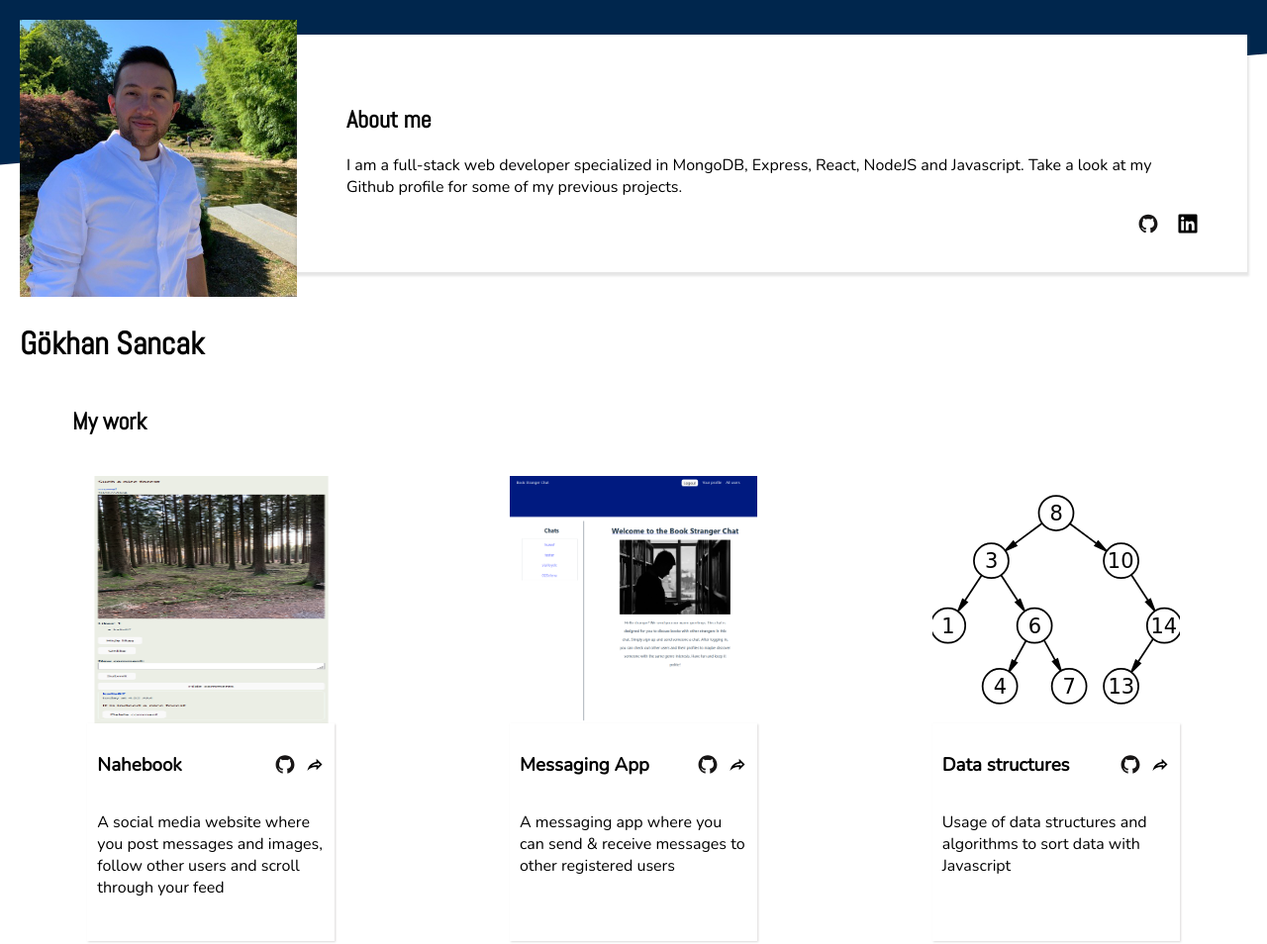
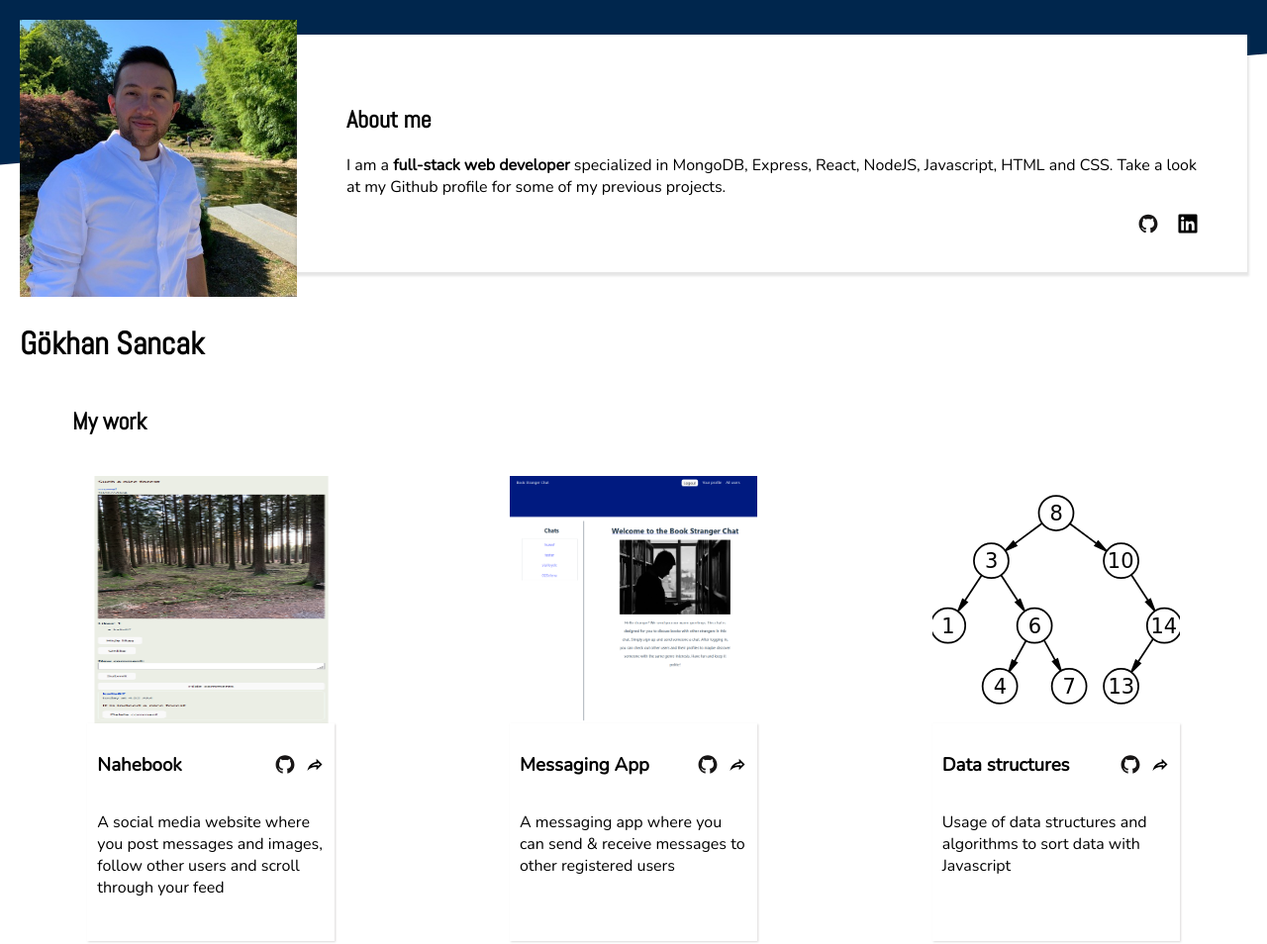
Before and after one commit to Gohan61/personal-website, a website built with webpack: page src/index.html in a window 1280 px wide. Shown: the top 954 px of the page at 99% size. Built offline with nearby package versions, Linux system fonts and the light colour scheme.

Commit message:
Style: emphasize role for better visibility

```diff
--- a/src/index.html
+++ b/src/index.html
@@ -19,9 +19,9 @@
         <div class="headerAbout">
           <h2>About me</h2>
           <p class="aboutMe">
-            I am a full-stack web developer specialized in MongoDB, Express,
-            React, NodeJS and Javascript. Take a look at my Github profile for
-            some of my previous projects.
+            I am a <strong>full-stack web developer</strong> specialized in
+            MongoDB, Express, React, NodeJS, Javascript, HTML and CSS. Take a
+            look at my Github profile for some of my previous projects.
           </p>
           <div class="headerIcons">
             <img
```
